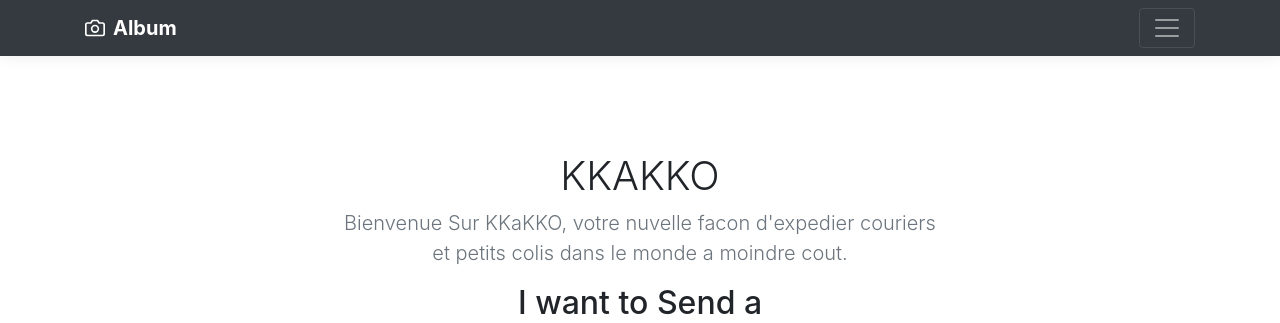
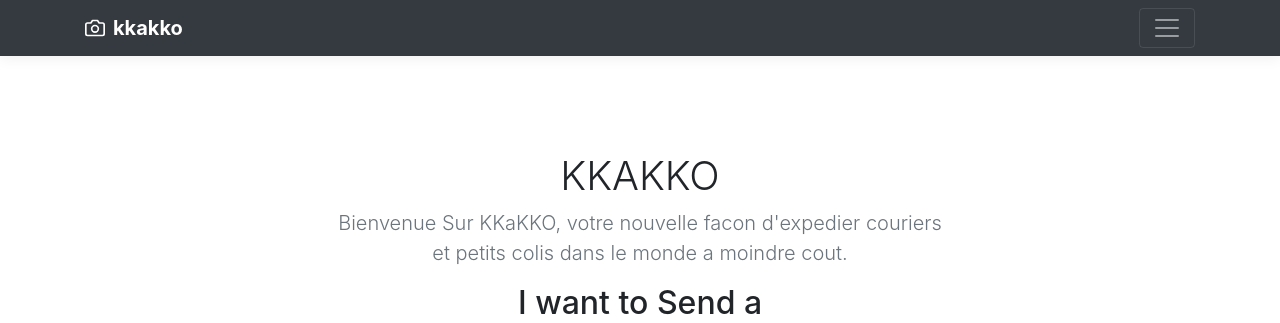
Before and after one commit to adjonkep/kkakko, a PHP site: page / in a window 1280 px wide. Shown: the top 323 px of the page. Run offline with PHP 8.4, Linux system fonts and the light colour scheme; some libraries are stand-ins or nearby versions.

Commit message:
more front-end

```diff
--- a/htdocs/index.php
+++ b/htdocs/index.php
@@ -24,7 +24,7 @@
           <div class="row">
             <div class="col-sm-8 col-md-7 py-4">
               <h4 class="text-white">About</h4>
-              <p class="text-muted">Add some information about the album below, the author, or any other background context. Make it a few sentences long so folks can pick up some informative tidbits. Then, link them off to some social networking sites or contact information.</p>
+              <p class="text-muted">some information about us</p>
             </div>
             <div class="col-sm-4 offset-md-1 py-4">
               <h4 class="text-white">Contact</h4>
@@ -41,7 +41,7 @@
         <div class="container d-flex justify-content-between">
           <a href="#" class="navbar-brand d-flex align-items-center">
             <svg xmlns="http://www.w3.org/2000/svg" width="20" height="20" viewBox="0 0 24 24" fill="none" stroke="currentColor" stroke-width="2" stroke-linecap="round" stroke-linejoin="round" class="mr-2"><path d="M23 19a2 2 0 0 1-2 2H3a2 2 0 0 1-2-2V8a2 2 0 0 1 2-2h4l2-3h6l2 3h4a2 2 0 0 1 2 2z"></path><circle cx="12" cy="13" r="4"></circle></svg>
-            <strong>Album</strong>
+            <strong>kkakko</strong>
           </a>
           <button class="navbar-toggler" type="button" data-toggle="collapse" data-target="#navbarHeader" aria-controls="navbarHeader" aria-expanded="false" aria-label="Toggle navigation">
             <span class="navbar-toggler-icon"></span>
@@ -55,7 +55,7 @@
       <section class="jumbotron text-center">
         <div class="container">
           <h1 class="jumbotron-heading">KKAKKO</h1>
-          <p class="lead text-muted">Bienvenue Sur KKaKKO, votre nuvelle facon d'expedier couriers et petits colis dans le monde a moindre cout.</p>
+          <p class="lead text-muted">Bienvenue Sur KKaKKO, votre nouvelle facon d'expedier couriers et petits colis dans le monde a moindre cout.</p>
           <p><h2>I want to Send a</h2></p>
           <p>
             <a href="#" class="btn btn-primary my-2">Parcel</a>
```
